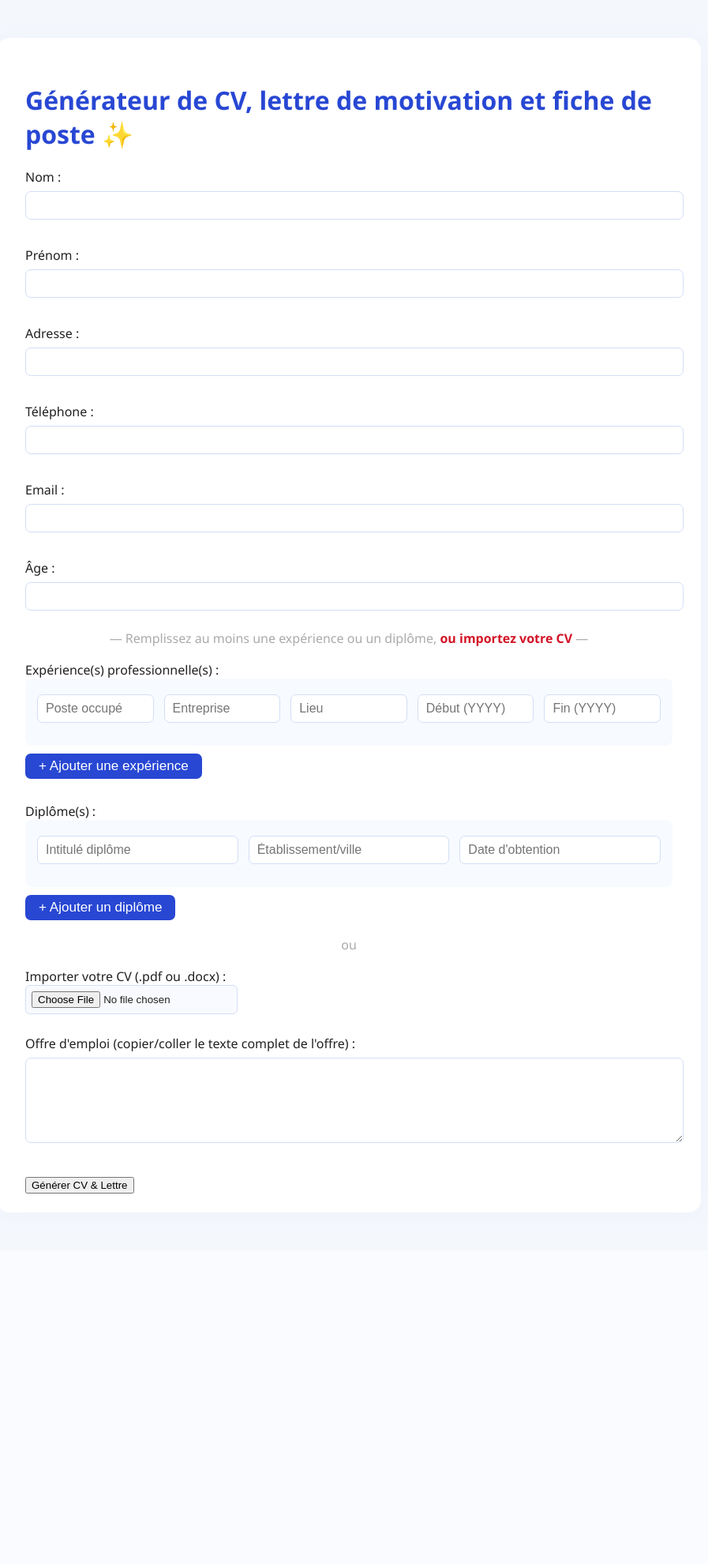
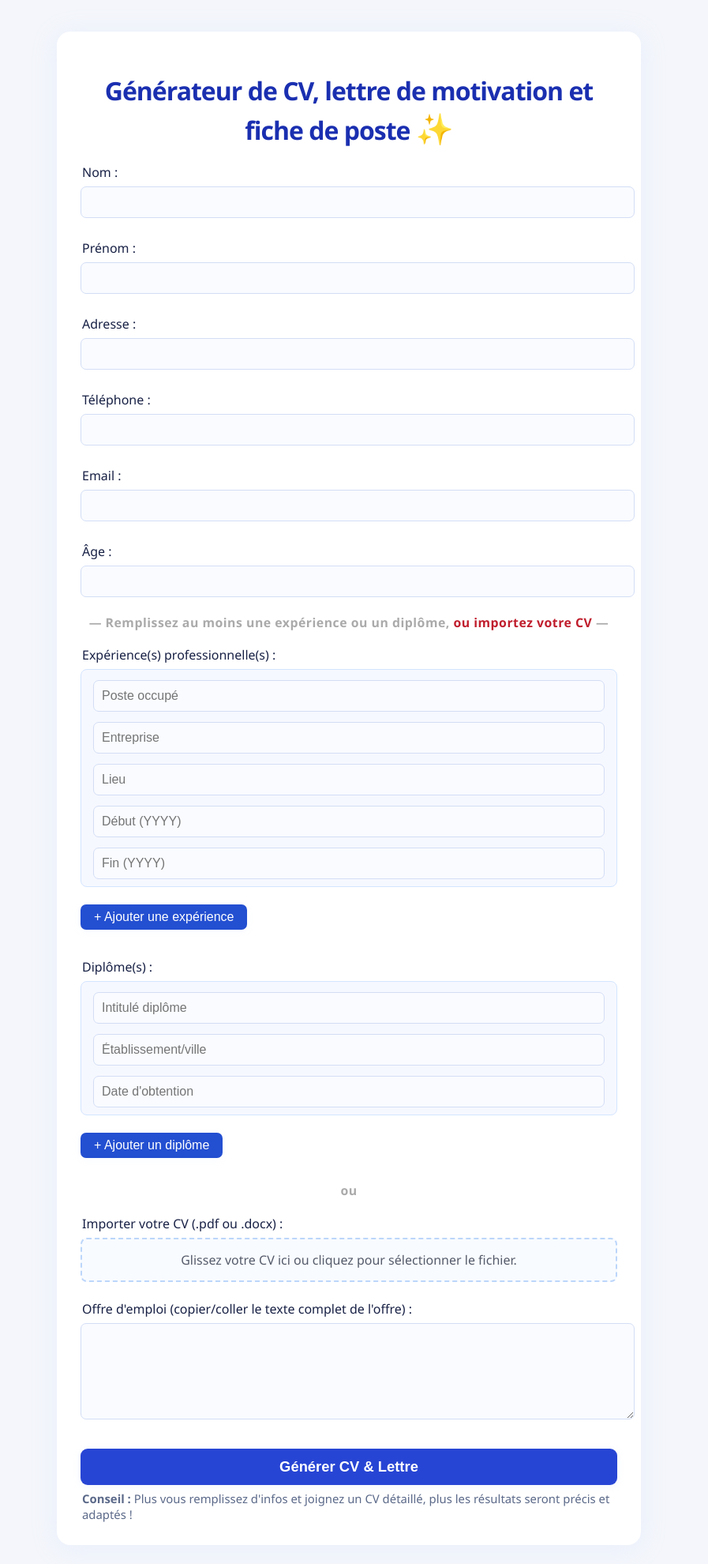
Before and after one commit to s00r1/cvlm, a Flask app: page / in a window 1280 px wide. Shown: the whole page at 79% size, without its empty margins (198-1095 px from the left). Before the commit the page ends 1511 px from the top, so only its background shows below. Run offline with Flask 3, Linux system fonts and the light colour scheme.

Commit message:
grosse update 2

```diff
--- a/app.py
+++ b/app.py
@@ -57,14 +57,34 @@ def extract_first_json(text):
 
 def extract_cv_uploaded(file):
     ext = os.path.splitext(file.filename)[1].lower()
+    text = ""
     if ext == ".pdf":
         reader = PyPDF2.PdfReader(file)
-        return "\n".join([page.extract_text() for page in reader.pages if page.extract_text()])
+        text = "\n".join([page.extract_text() for page in reader.pages if page.extract_text()])
     elif ext == ".docx":
         file.seek(0)
         doc = docxlib.Document(io.BytesIO(file.read()))
-        return "\n".join([p.text for p in doc.paragraphs if p.text.strip()])
-    return ""
+        text = "\n".join([p.text for p in doc.paragraphs if p.text.strip()])
+    return text
+
+def summarize_text(text, max_chars=3000):
+    """Coupe ou résume le texte si trop long pour l'IA."""
+    if len(text) <= max_chars:
+        return text, False
+    # Demande à l'IA de résumer le CV si trop long
+    resume_prompt = f"""Voici le texte extrait d'un CV trop long pour être traité entièrement. Résume-le de façon à garder les expériences, compétences et diplômes principaux, en style télégraphique, sans phrase inutile.
+
+CV À RÉSUMER :
+\"\"\"
+{text[:9000]}
+\"\"\"
+RENVOIE STRICTEMENT LE RÉSUMÉ EN TEXTE (PAS DE JSON)."""
+    try:
+        summary = ask_groq(resume_prompt, model=GROQ_MODEL)
+        return summary.strip(), True
+    except Exception:
+        # Si l'IA plante, renvoie le début
+        return text[:max_chars], True
 
 def make_docx_cv(nom, prenom, cv):
     doc = Document()
@@ -122,6 +142,8 @@ def index():
     error = ""
     fiche_preview = cv_preview = lm_preview = ""
     cv_uploaded = False
+    cv_uploaded_text = ""
+    cv_truncated = False
     if request.method == "POST":
         nom = request.form.get("nom", "")
         prenom = request.form.get("prenom", "")
@@ -149,10 +171,10 @@ def index():
         diplomes_user = "; ".join(diplomes) if diplomes else ""
         offre = request.form.get("description", "").strip()
         cv_file = request.files.get("cv_file")
-        cv_uploaded_text = ""
         if cv_file and cv_file.filename:
             try:
-                cv_uploaded_text = extract_cv_uploaded(cv_file)
+                cv_uploaded_text_raw = extract_cv_uploaded(cv_file)
+                cv_uploaded_text, cv_truncated = summarize_text(cv_uploaded_text_raw, max_chars=3000)
                 cv_uploaded = True
             except Exception as e:
                 error += f"Erreur extraction du CV : {e} "
@@ -165,6 +187,7 @@ def index():
         # ------------ PROMPT JSON PRO --------------
         prompt = f"""
 Tu es un assistant RH expert. Lis l'offre et les données du candidat. Ne jamais inventer.
+Si le CV fourni est tronqué, précise-le dans les autres informations du JSON.
 
 Renvoie STRICTEMENT ce JSON :
 
@@ -192,13 +215,16 @@ Renvoie STRICTEMENT ce JSON :
 }}
 """
         if cv_uploaded_text:
-            prompt += f"\nVoici le CV complet fourni par le candidat :\n\"\"\"\n{cv_uploaded_text}\n\"\"\"\nAnalyse ce CV et exploite toutes ses infos pour adapter le CV, la LM et la fiche à l'offre."
+            prompt += f"\nVoici le texte extrait du CV du candidat (peut être incomplet si trop long) :\n\"\"\"\n{cv_uploaded_text}\n\"\"\"\nAnalyse ce texte et exploite toutes ses infos pour adapter le CV, la LM et la fiche à l'offre."
         else:
             prompt += f"\nExpériences : {experiences_user}\nDiplômes : {diplomes_user}\n"
         prompt += f"\nOFFRE D'EMPLOI :\n\"\"\"\n{offre}\n\"\"\"\n"
 
         try:
             result = ask_groq(prompt)
+            print("=========== IA OUTPUT ===========")
+            print(result)
+            print("=================================")
             data = extract_first_json(result)
             if not data:
                 raise Exception("JSON IA non extrait ou malformé.")
@@ -276,7 +302,9 @@ Renvoie STRICTEMENT ce JSON :
             fiche_preview=fiche_preview,
             cv_preview=cv_preview,
             lm_preview=lm_preview,
-            cv_uploaded=cv_uploaded
+            cv_uploaded=cv_uploaded,
+            cv_uploaded_text=cv_uploaded_text,
+            cv_truncated=cv_truncated
         )
     return render_template("index.html", error=error)
 
--- a/requirements.txt
+++ b/requirements.txt
@@ -5,3 +5,4 @@ python-docx
 PyPDF2
 markdown2
 markupsafe
+gunicorn
--- a/templates/index.html
+++ b/templates/index.html
@@ -2,26 +2,76 @@
 <html lang="fr">
 <head>
     <meta charset="UTF-8">
-    <title>Générateur CV / LM / Fiche</title>
+    <title>Générateur CV / Lettre de motivation / Fiche de poste</title>
+    <meta name="viewport" content="width=device-width, initial-scale=1.0, maximum-scale=1">
     <style>
-        body { font-family: 'Segoe UI', Arial, sans-serif; background: #f4f7fc; color:#212121;}
-        .container { max-width: 820px; margin: 48px auto; background: #fff; border-radius: 16px; padding: 36px 36px 24px 36px; box-shadow: 0 2px 20px #d1e2ff29;}
-        h1 { color: #2847d3; margin-bottom: 22px;}
-        label { font-weight: 500; margin-top:18px; display:block;}
-        input[type=text], input[type=email], input[type=number], textarea { width:99%; padding:8px 10px; border-radius:7px; border:1px solid #d3def5; margin:7px 0 16px 0; font-size:1em;}
-        textarea { resize:vertical; min-height:90px;}
-        .row-flex { display:flex; gap:13px;}
-        .xp-block, .dip-block { background:#f7faff; border-radius:8px; padding:13px 15px; margin-bottom:10px;}
-        .add-btn { background:#2847d3; color:#fff; border:none; border-radius:7px; padding:6px 17px; font-size:1.07em; cursor:pointer; margin-bottom: 12px;}
-        .add-btn:hover { background:#3b5ee6;}
-        .file-upload { margin:13px 0 26px 0; }
-        .file-upload input[type=file] { border:1px solid #d3def5; border-radius:6px; background:#f8faff; padding:7px;}
-        .or-separator { text-align:center; color:#aaa; margin: 8px 0 18px 0; font-weight:500;}
-        .important {color:#d31527; font-weight:600;}
-        @media (max-width:650px) {
-            .container { padding:12px 4vw;}
-            .row-flex { flex-direction: column;}
+        body { background: #f4f6fb; margin: 0; font-family: 'Segoe UI', Arial, sans-serif; color: #182145; }
+        .container {
+            max-width: 680px;
+            margin: 40px auto 24px auto;
+            background: #fff;
+            border-radius: 17px;
+            box-shadow: 0 4px 32px #bfd8ff34;
+            padding: 32px 30px 24px 30px;
         }
+        h1 { color: #1a2fb0; text-align:center; font-size:2em; letter-spacing:-1px; margin-bottom:18px;}
+        h2 { color: #273469; font-size:1.25em;}
+        label { font-weight: 500; display:block; margin:19px 0 7px 2px;}
+        input[type=text], input[type=email], input[type=number], textarea, input[type=file] {
+            width:100%; padding:10px; border-radius:7px;
+            border:1.2px solid #d3def5; font-size:1em; background:#f9fbff;
+            margin-bottom: 8px;
+        }
+        textarea { min-height:100px; resize:vertical;}
+        .row-flex { display:flex; gap:13px; flex-wrap:wrap;}
+        .xp-block, .dip-block {
+            background:#f6f8ff;
+            border-radius:8px;
+            padding:13px 15px 9px 15px;
+            margin-bottom:12px;
+            border: 1px solid #d3e5ff;
+        }
+        .add-btn {
+            background:#234fd1; color:#fff;
+            border:none; border-radius:7px; padding:7px 17px;
+            font-size:1em; cursor:pointer;
+            margin:10px 0 17px 0;
+            font-weight:500; box-shadow: 0 2px 8px #cad7fc23;
+            transition: background .2s;
+        }
+        .add-btn:hover, .add-btn:focus { background:#3b5ee6; }
+        .file-upload { margin:20px 0 23px 0; }
+        .file-upload input[type=file] { border:1.2px solid #d3def5; border-radius:6px; background:#f8faff;}
+        .or-separator {
+            text-align:center; color:#aaa; margin: 13px 0 15px 0;
+            font-weight:600; letter-spacing: .5px; font-size:.99em;
+        }
+        .important {color:#c01e2d; font-weight:700;}
+        button[type=submit] {
+            margin-top:24px; width:100%;
+            font-size:1.15em; padding:12px 0; background:#2745d4;
+            color:#fff; border-radius:9px; border:none; font-weight:600; cursor:pointer;
+            box-shadow: 0 2px 8px #bdd1fd35; transition: background .2s;
+        }
+        button[type=submit]:hover { background:#4964e6;}
+        .error-message { color:#c01e2d; background:#fff0f3; padding:10px 14px; border-radius:7px; margin-bottom:13px; text-align:center;}
+        @media (max-width:900px) {
+            .container { max-width:97vw; }
+        }
+        @media (max-width:600px) {
+            .container { padding:12px 2vw;}
+            h1 { font-size:1.25em;}
+            .xp-block, .dip-block { padding:8px 7px;}
+        }
+        .xp-block input, .dip-block input { margin-bottom:0;}
+        .tips { font-size:.93em; color:#5b6989; margin:7px 2px 5px 2px;}
+        .dragzone {
+            border:2px dashed #bcd6fa; border-radius:8px;
+            background:#f8fbff; padding:15px 10px;
+            text-align:center; color:#555b6a; font-size:1em;
+            margin-bottom:7px; transition: border .25s;
+        }
+        .dragzone.dragover { border:2.5px solid #2644d3; background:#f2f8ff;}
     </style>
     <script>
         function addExp() {
@@ -45,7 +95,6 @@
             container.insertAdjacentHTML("beforeend", html);
         }
         function validateForm(e) {
-            // Si pas d'expérience, pas de diplôme, il faut un fichier CV uploadé !
             let xpBlocks = document.querySelectorAll('.xp-block');
             let dipBlocks = document.querySelectorAll('.dip-block');
             let hasXp = false, hasDip = false;
@@ -69,13 +118,31 @@
             document.getElementById('add-xp').onclick = addExp;
             document.getElementById('add-dip').onclick = addDip;
             document.getElementById('main-form').onsubmit = validateForm;
+
+            // Drag'n'drop CV
+            const dragzone = document.getElementById("dragzone");
+            const cvfile = document.getElementById("cv_file");
+            if (dragzone) {
+                dragzone.addEventListener("dragover", function(e){ e.preventDefault(); dragzone.classList.add("dragover"); });
+                dragzone.addEventListener("dragleave", function(e){ dragzone.classList.remove("dragover"); });
+                dragzone.addEventListener("drop", function(e){
+                    e.preventDefault(); dragzone.classList.remove("dragover");
+                    if (e.dataTransfer.files.length) {
+                        cvfile.files = e.dataTransfer.files;
+                        dragzone.innerHTML = "CV chargé : " + e.dataTransfer.files[0].name;
+                    }
+                });
+            }
         };
     </script>
 </head>
 <body>
     <div class="container">
-        <h1>Générateur de CV, lettre de motivation et fiche de poste ✨</h1>
-        <form method="POST" enctype="multipart/form-data" id="main-form">
+        <h1>Générateur de CV, lettre de motivation et fiche de poste <span style="font-size:1.2em;">✨</span></h1>
+        {% if error %}
+            <div class="error-message">{{ error }}</div>
+        {% endif %}
+        <form method="POST" enctype="multipart/form-data" id="main-form" autocomplete="off">
             <label>Nom :</label>
             <input type="text" name="nom" required>
             <label>Prénom :</label>
@@ -116,14 +183,32 @@
             <div class="or-separator">ou</div>
             <div class="file-upload">
                 <label for="cv_file">Importer votre CV (.pdf ou .docx) :</label>
-                <input type="file" id="cv_file" name="cv_file" accept=".pdf,.docx" />
+                <div id="dragzone" class="dragzone">
+                    Glissez votre CV ici ou cliquez pour sélectionner le fichier.
+                    <input type="file" id="cv_file" name="cv_file" accept=".pdf,.docx" style="display:none;" onclick="this.value=null;">
+                </div>
             </div>
 
             <label>Offre d'emploi (copier/coller le texte complet de l'offre) :</label>
             <textarea name="description" required></textarea>
 
-            <button type="submit" id="submit-btn" style="margin-top:22px;">Générer CV & Lettre</button>
+            <button type="submit" id="submit-btn">Générer CV & Lettre</button>
         </form>
+        <div class="tips">
+            <b>Conseil :</b> Plus vous remplissez d'infos et joignez un CV détaillé, plus les résultats seront précis et adaptés !
+        </div>
     </div>
+    <script>
+        // Clique sur la zone pour ouvrir la boîte de sélection de fichiers
+        document.getElementById('dragzone').onclick = function() {
+            document.getElementById('cv_file').click();
+        };
+        // Update dragzone text on file select
+        document.getElementById('cv_file').onchange = function() {
+            if (this.files.length) {
+                document.getElementById('dragzone').innerHTML = "CV chargé : " + this.files[0].name;
+            }
+        };
+    </script>
 </body>
 </html>
```
Also changed, not shown: templates/result.html (+69 -42 lines).
